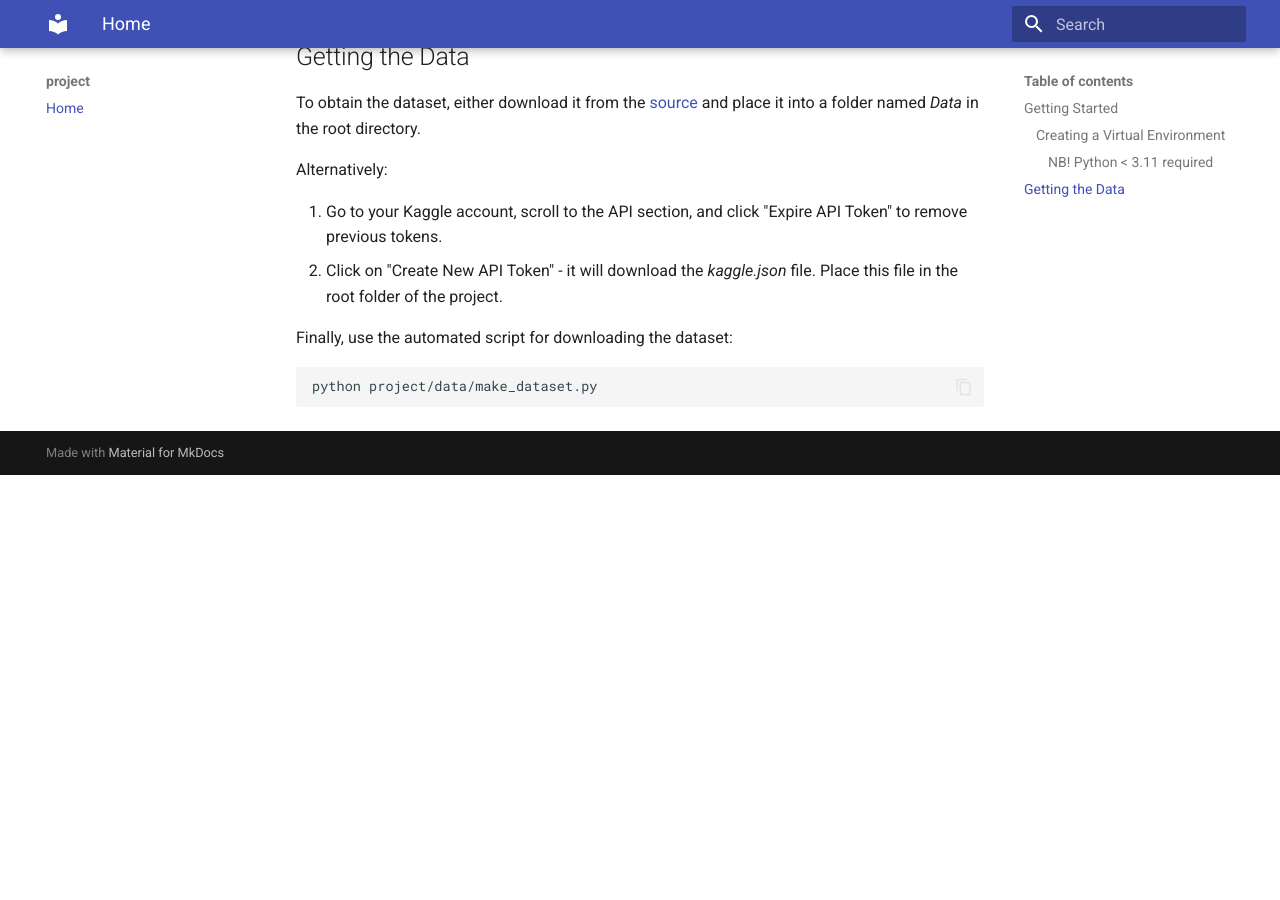
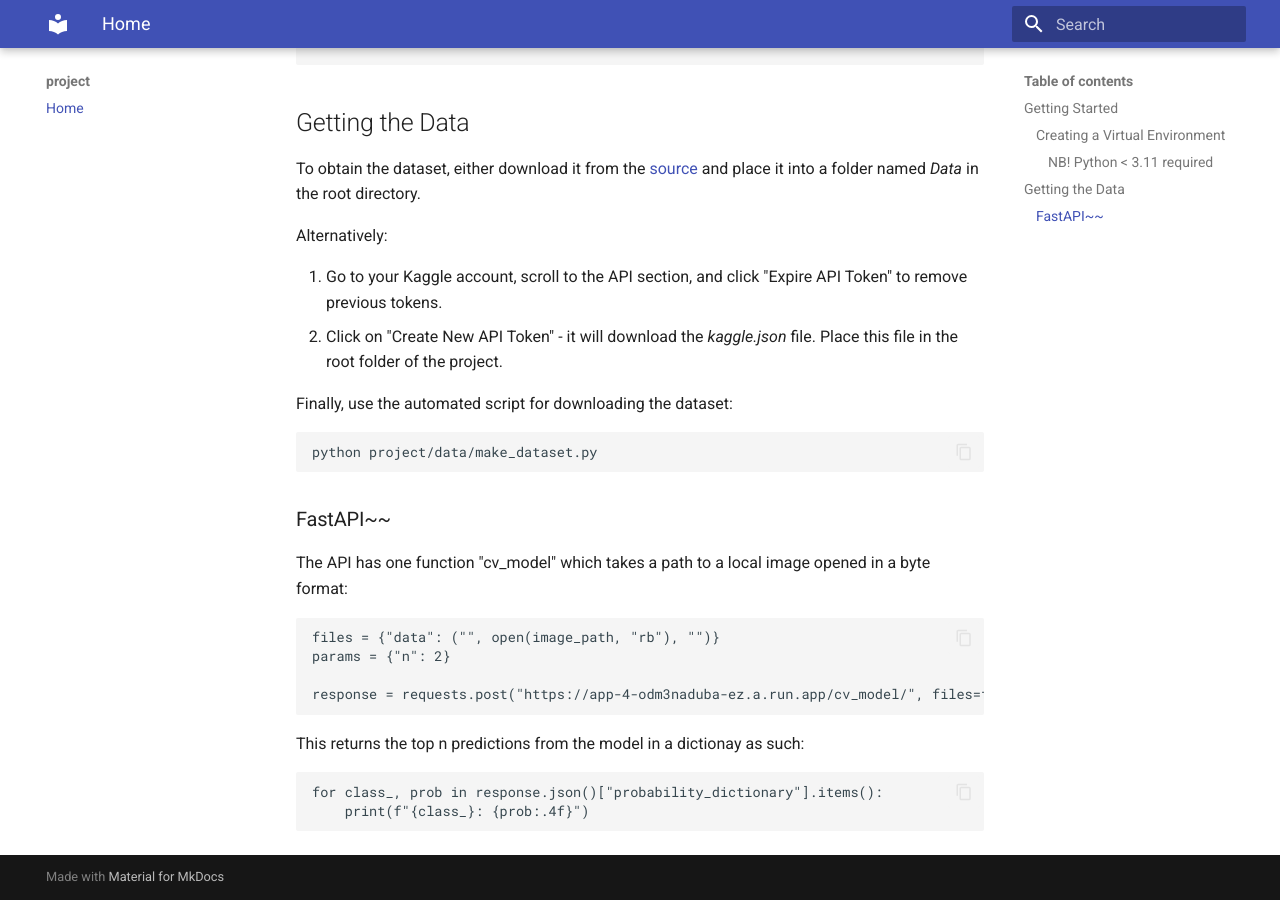
Before and after one commit to Peetzie/land-use-classification-mlops, an MkDocs documentation site: the page built from docs/source/index.md, in a window 1280 px wide and 900 px high, scrolled down 1066 px. Built offline with MkDocs 1.6.1 and Material for MkDocs 9.7.7, drawn with Linux system fonts in a browser that asks for light colours; before the commit the page ends 1541 px from its top, so only the background shows below that; some of the changed text lies outside the part shown.

````diff
--- a/docs/source/index.md
+++ b/docs/source/index.md
@@ -1,4 +1,4 @@
-# Documentation
+~~# Documentation
 
 ## Getting Started
 
@@ -54,3 +54,18 @@ Finally, use the automated script for downloading the dataset:
 ```bash
 python project/data/make_dataset.py
 ```
+
+### FastAPI~~
+
+The API has one function "cv_model" which takes a path to a local image opened in a byte format:
+```python
+files = {"data": ("", open(image_path, "rb"), "")}
+params = {"n": 2}
+
+response = requests.post("https://app-4-odm3naduba-ez.a.run.app/cv_model/", files=files, params=params)
+```
+This returns the top n predictions from the model in a dictionay as such:
+```python
+for class_, prob in response.json()["probability_dictionary"].items():
+    print(f"{class_}: {prob:.4f}")
+```
````
Also changed, not shown: request_test.py (+3 -4 lines), 1 other file.
